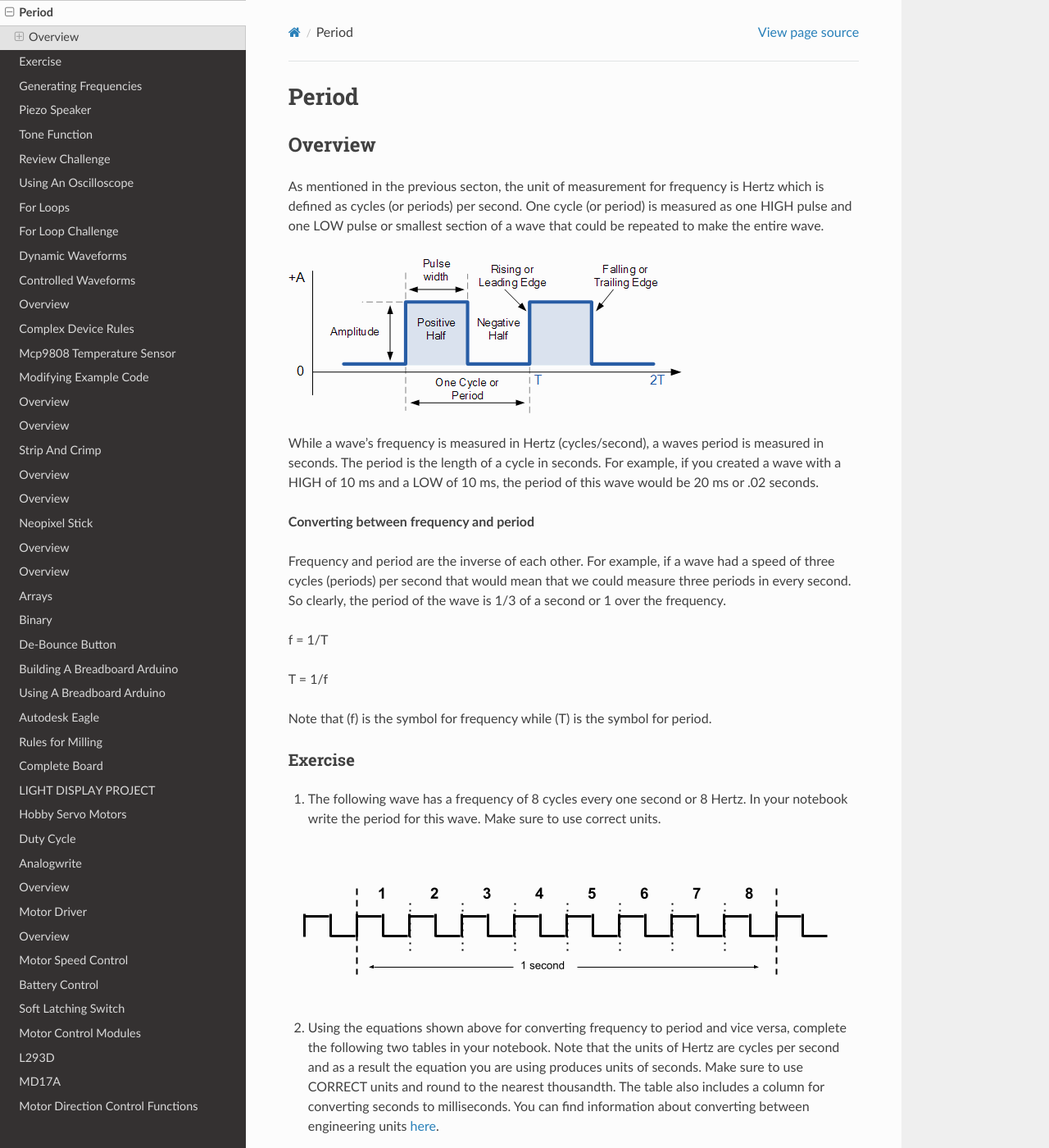
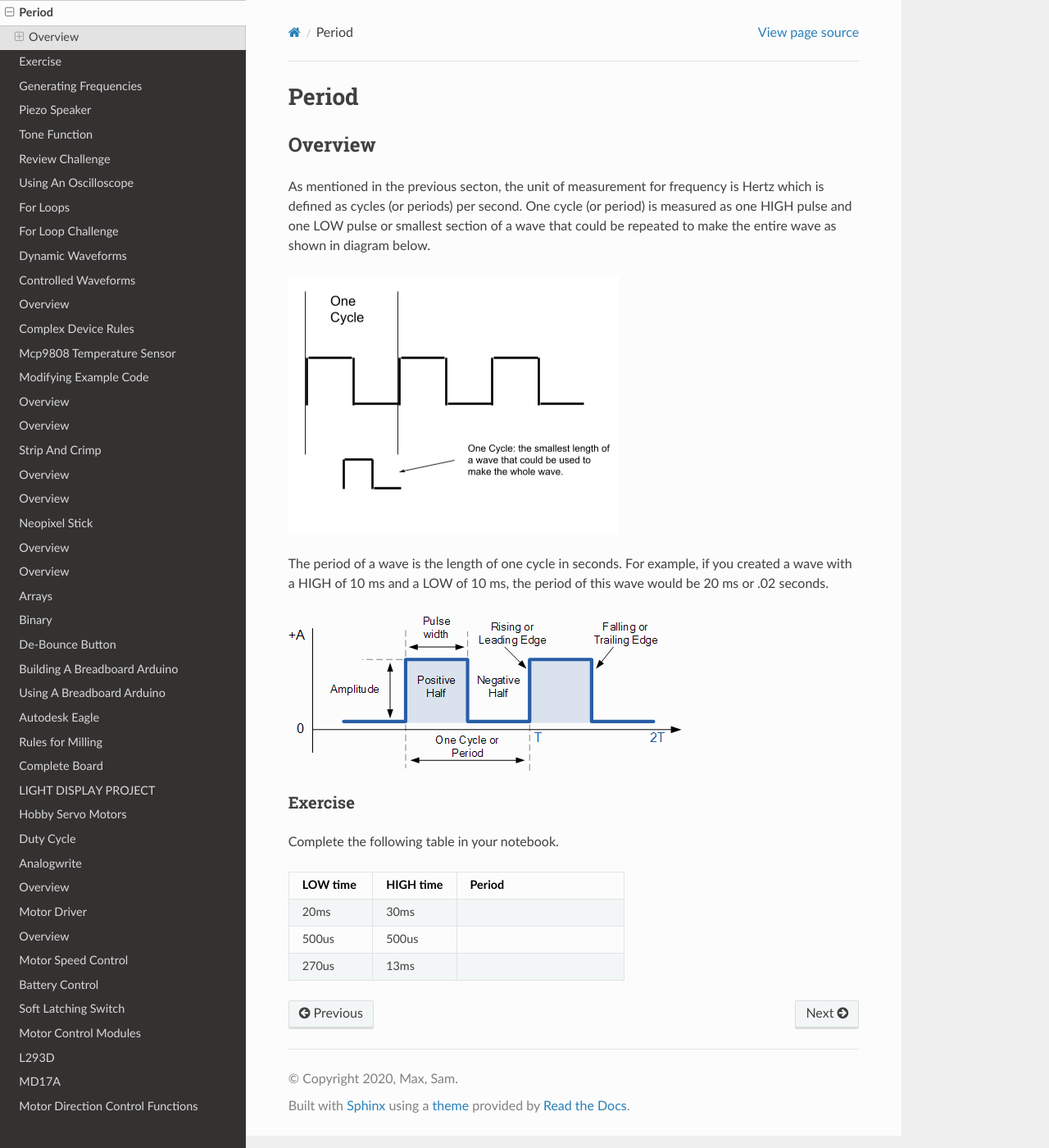
Before and after one commit to maxtkc/mvths-wiki, a Sphinx documentation site: the page built from docs/025a-period.rst, in a window 1280 px wide and 1400 px high. Shown: the whole window at 82% size. Built offline with Sphinx 7.4.7 and the Read the Docs theme 2.0.0, drawn with Linux system fonts in a browser that asks for light colours; pages that are not in the unit, such as notebooks, are missing from menus; some of the changed text lies outside the part shown.

Commit message:
Update 025a-period.rst

```diff
--- a/docs/025a-period.rst
+++ b/docs/025a-period.rst
@@ -4,66 +4,33 @@ Period
 Overview
 --------
 
-As mentioned in the previous secton, the unit of measurement for frequency is Hertz which is defined as cycles (or periods) per second. One cycle (or period) is measured as one HIGH pulse and one LOW pulse or smallest section of a wave that could be repeated to make the entire wave.
+As mentioned in the previous secton, the unit of measurement for frequency is Hertz which is defined as cycles (or periods) per second. One cycle (or period) is measured as one HIGH pulse and one LOW pulse or smallest section of a wave that could be repeated to make the entire wave as shown in diagram below.
+
+.. figure:: images/onecycle.png
+
+The period of a wave is the length of one cycle in seconds. For example, if you created a wave with a HIGH of 10 ms and a LOW of 10 ms, the period of this wave would be 20 ms or .02 seconds.
 
 .. figure:: images/waveforms-tim3.png
    :alt:
 
-While a wave's frequency is measured in Hertz (cycles/second), a waves period is measured in seconds. The period is the length of a cycle in seconds. For example, if you created a wave with a HIGH of 10 ms and a LOW of 10 ms, the period of this wave would be 20 ms or .02 seconds.
-
-| **Converting between frequency and period**
-Frequency and period are the inverse of each other. For example, if a wave had a speed of three cycles (periods) per second that would mean that we could measure three
-periods in every second. So clearly, the period of the wave is 1/3 of a second or 1 over the frequency.
-
-f = 1/T
-
-T = 1/f
-
-Note that (f) is the symbol for frequency while (T) is the symbol for period.
-
 Exercise
 ~~~~~~~~
 
-1. The following wave has a frequency of 8 cycles every one second or 8 Hertz. In your notebook write the period for this wave. Make sure to use correct units.
+Complete the following table in your notebook.
 
-.. figure:: images/period-wave2.png
-   :alt:
+.. list-table::
+   :widths: 25 25 50
+   :header-rows: 1
 
-
-
-2. Using the equations shown above for converting frequency to period and vice versa, complete
-   the following two tables in your notebook. Note that the units of Hertz are cycles per
-   second and as a result the equation you are using produces units of
-   seconds. Make sure to use CORRECT units and round to the nearest
-   thousandth. The table also includes a column for converting seconds to
-   milliseconds. You can find information about converting between
-   engineering units
-   `here <https://www.google.com/url?q=https://docs.google.com/document/d/1BmZbXzxnD2j17QToSZ9jeZmnP7burwfksfQq2v4zu-   Y/edit%23heading%3Dh.77xfwnlk7wp2&sa=D&ust=1587613173943000>`__.
-
-Find the period of the wave
-
-+-------------+-----------------------+----------------------------+
-| Frequency   | Period (in seconds)   | Period (in milliseconds)   |
-+-------------+-----------------------+----------------------------+
-| 2 Hz        |                       |                            |
-+-------------+-----------------------+----------------------------+
-| 345 Hz      |                       |                            |
-+-------------+-----------------------+----------------------------+
-| 32 kHz      |                       |                            |
-+-------------+-----------------------+----------------------------+
-| 2.7 kHz     |                       |                            |
-+-------------+-----------------------+----------------------------+
-
-Find the frequency of the wave
-
-+----------+------------------------+---------------------+
-| Period   | Period ( in seconds)   | Frequency (in Hz)   |
-+----------+------------------------+---------------------+
-| 300 ms   |                        |                     |
-+----------+------------------------+---------------------+
-| 13 ms    |                        |                     |
-+----------+------------------------+---------------------+
-| 235 us   |                        |                     |
-+----------+------------------------+---------------------+
-| 3 us     |                        |                     |
-+----------+------------------------+---------------------+
+   * - LOW time
+     - HIGH time
+     - Period
+   * - 20ms
+     - 30ms
+     -
+   * - 500us
+     - 500us
+     -
+   * - 270us
+     - 13ms
+     -
```
